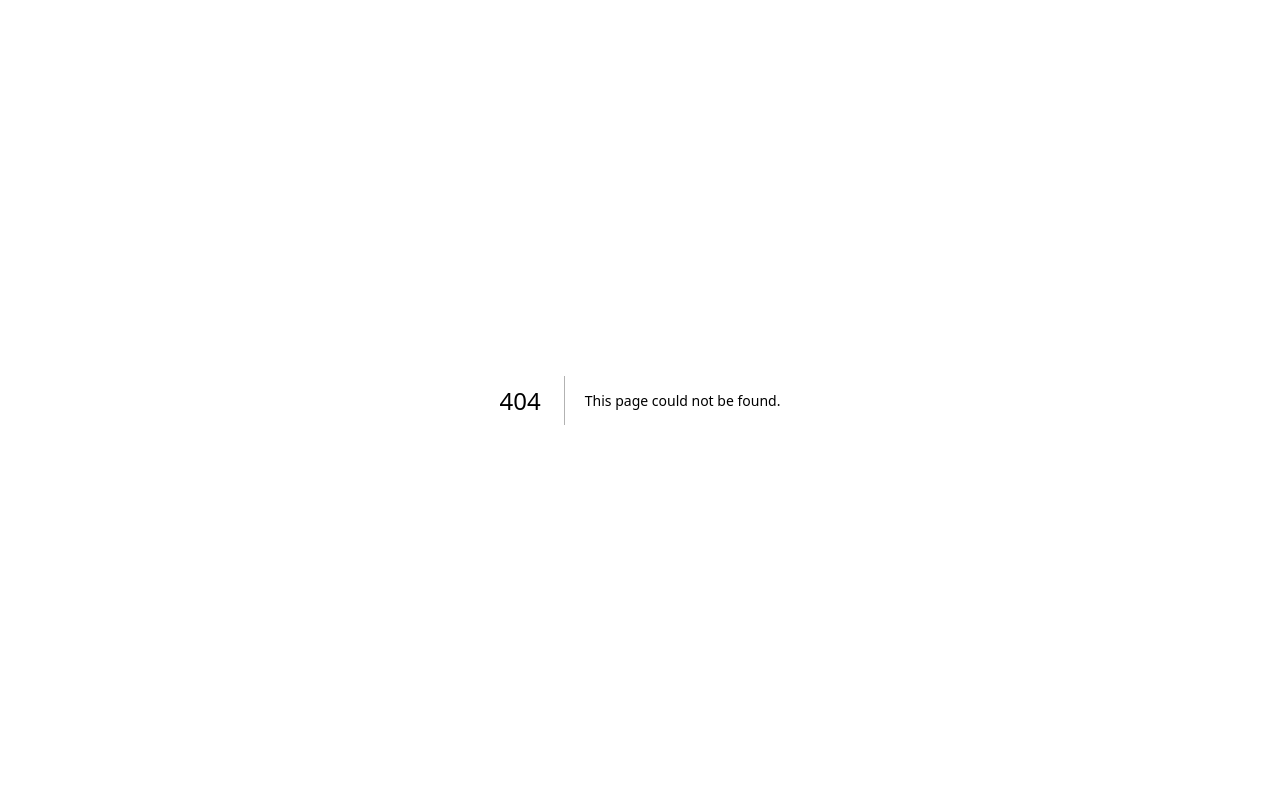
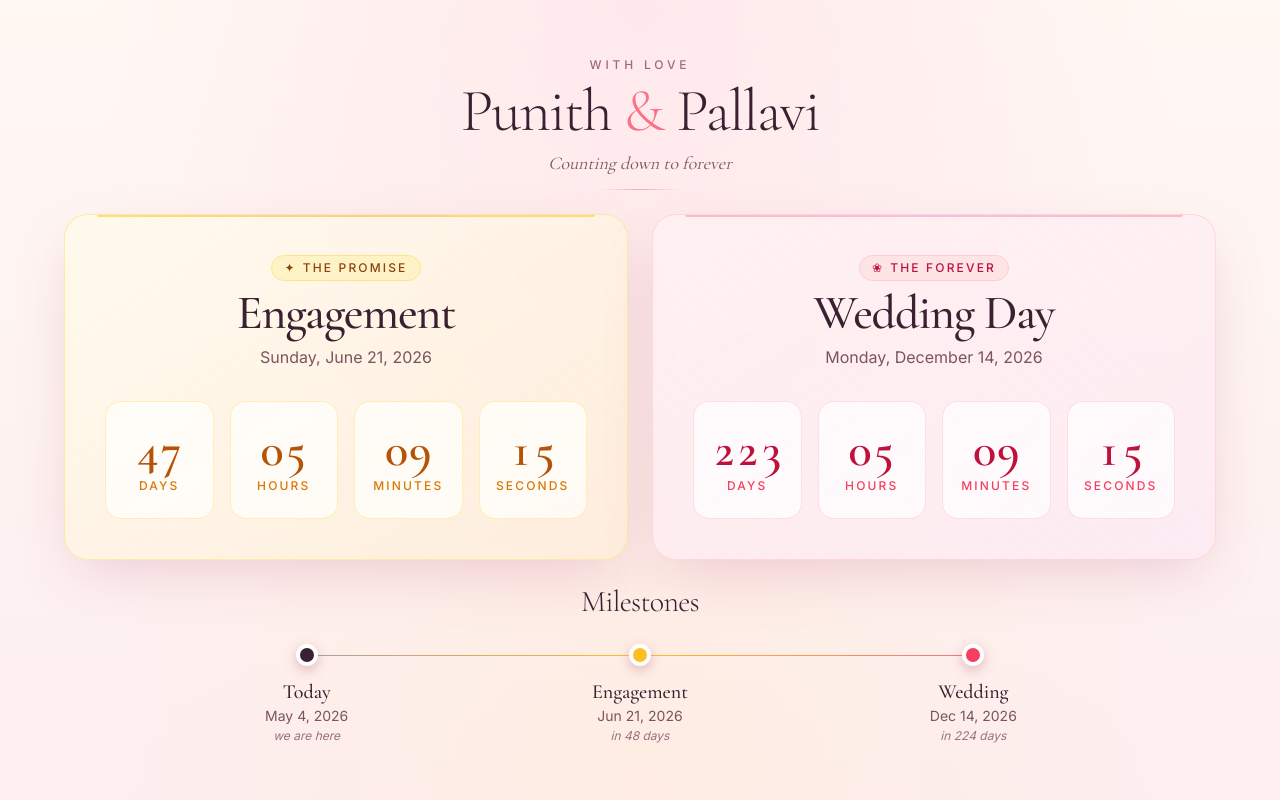
Before and after one commit to punithraj21/forever, a Next.js app: page /wallpaper in a window 1280 px wide. Before the commit this address had no page. Built offline with nearby package versions, Linux system fonts and the light colour scheme.

Commit message:
design changes

```diff
--- /dev/null
+++ b/app/wallpaper/page.tsx
@@ -0,0 +1,58 @@
+"use client";
+
+import { useEffect } from "react";
+import Countdown from "@/components/Countdown";
+import Journey from "@/components/Journey";
+
+export default function WallpaperPage() {
+  useEffect(() => {
+    const html = document.documentElement;
+    const body = document.body;
+    const prevHtmlOverflow = html.style.overflow;
+    const prevBodyOverflow = body.style.overflow;
+    html.style.overflow = "hidden";
+    body.style.overflow = "hidden";
+    return () => {
+      html.style.overflow = prevHtmlOverflow;
+      body.style.overflow = prevBodyOverflow;
+    };
+  }, []);
+
+  return (
+    <main className="fixed inset-0 flex flex-col items-center justify-center overflow-hidden px-6 py-6 sm:px-10 sm:py-8">
+      <header className="fade-in text-center">
+        <p className="mb-2 text-[10px] font-medium uppercase tracking-[0.32em] text-[#a06a7c] sm:text-xs">
+          With love
+        </p>
+        <h1 className="font-serif text-4xl font-light tracking-tight text-[#3a2030] sm:text-5xl lg:text-6xl">
+          Punith <span className="text-rose-400">&</span> Pallavi
+        </h1>
+        <p className="mx-auto mt-2 font-serif text-sm italic text-[#7a5560] sm:text-base lg:text-lg">
+          Counting down to forever
+        </p>
+        <div className="mx-auto mt-3 h-px w-20 bg-gradient-to-r from-transparent via-rose-300 to-transparent" />
+      </header>
+
+      <div className="mt-6 grid w-full max-w-6xl gap-4 sm:gap-6 lg:grid-cols-2">
+        <Countdown
+          title="Engagement"
+          subtitle="The Promise"
+          targetISO="2026-06-21T00:00:00"
+          accent="amber"
+          emoji="✦"
+        />
+        <Countdown
+          title="Wedding Day"
+          subtitle="The Forever"
+          targetISO="2026-12-14T00:00:00"
+          accent="rose"
+          emoji="❀"
+        />
+      </div>
+
+      <div className="mt-6 w-full max-w-5xl">
+        <Journey milestonesOnly compact />
+      </div>
+    </main>
+  );
+}
--- a/components/Journey.tsx
+++ b/components/Journey.tsx
@@ -53,7 +53,13 @@ function computeStats(now: Date): Stats {
 
 const fmt = (n: number) => n.toLocaleString("en-US");
 
-export default function Journey() {
+export default function Journey({
+  milestonesOnly = false,
+  compact = false,
+}: {
+  milestonesOnly?: boolean;
+  compact?: boolean;
+} = {}) {
   const [s, setS] = useState<Stats | null>(null);
 
   useEffect(() => {
@@ -64,9 +70,15 @@ export default function Journey() {
   }, []);
 
   return (
-    <div className="w-full space-y-14 sm:space-y-20">
+    <div
+      className={`w-full ${milestonesOnly ? "" : "space-y-14 sm:space-y-20"}`}
+    >
       <section className="fade-in">
-        <h3 className="mb-10 text-center font-serif text-3xl font-light tracking-tight text-[#3a2030] sm:text-4xl">
+        <h3
+          className={`text-center font-serif font-light tracking-tight text-[#3a2030] ${
+            compact ? "mb-6 text-2xl sm:text-3xl" : "mb-10 text-3xl sm:text-4xl"
+          }`}
+        >
           Milestones
         </h3>
         <div className="relative px-2 sm:px-6">
@@ -94,6 +106,7 @@ export default function Journey() {
         </div>
       </section>
 
+      {!milestonesOnly && (
         <section className="fade-in">
           <h3 className="mb-10 text-center font-serif text-3xl font-light tracking-tight text-[#3a2030] sm:text-4xl">
             By the Numbers
@@ -121,6 +134,7 @@ export default function Journey() {
             />
           </div>
         </section>
+      )}
     </div>
   );
 }
```
Also changed, not shown: 1 other file (tests, documents, lock files or other folders). Lines whose indentation alone changed are shown as unchanged.
